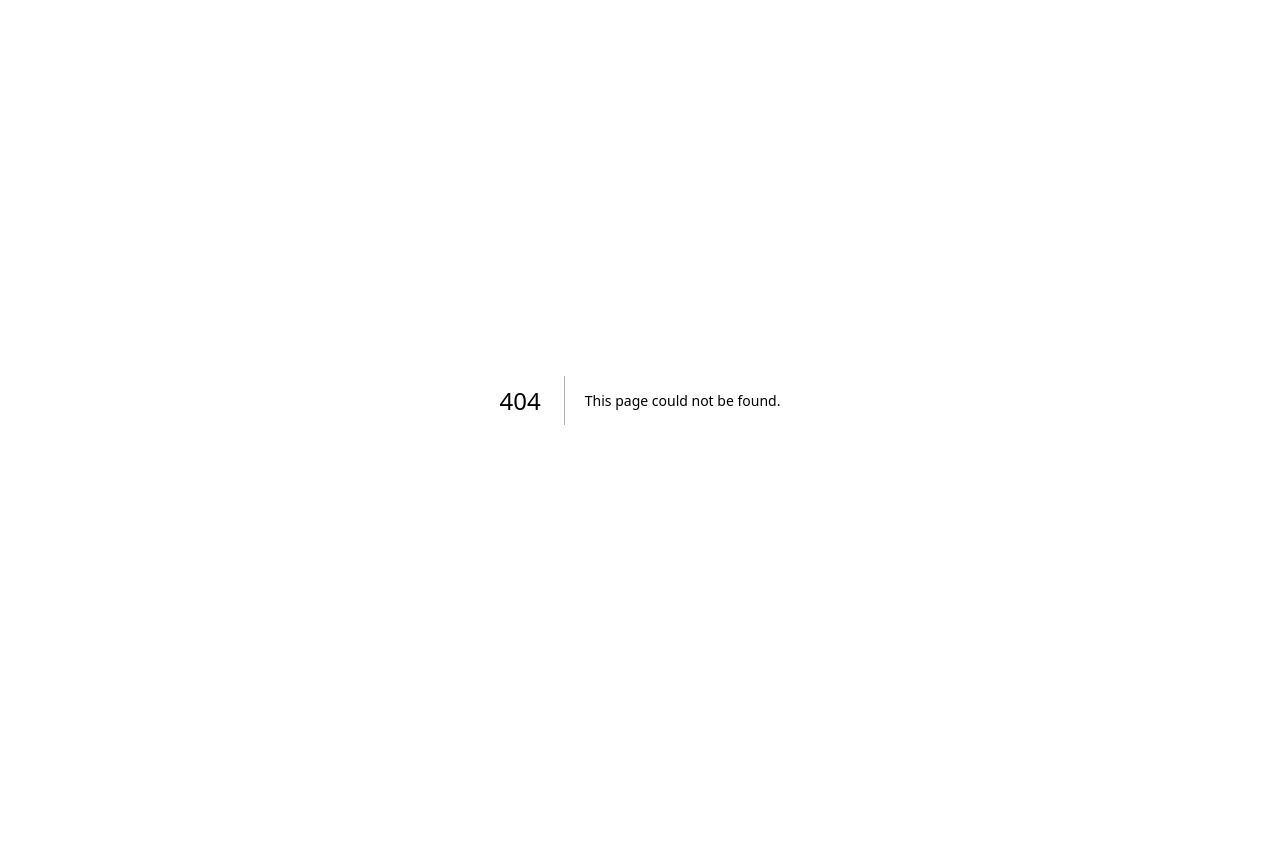
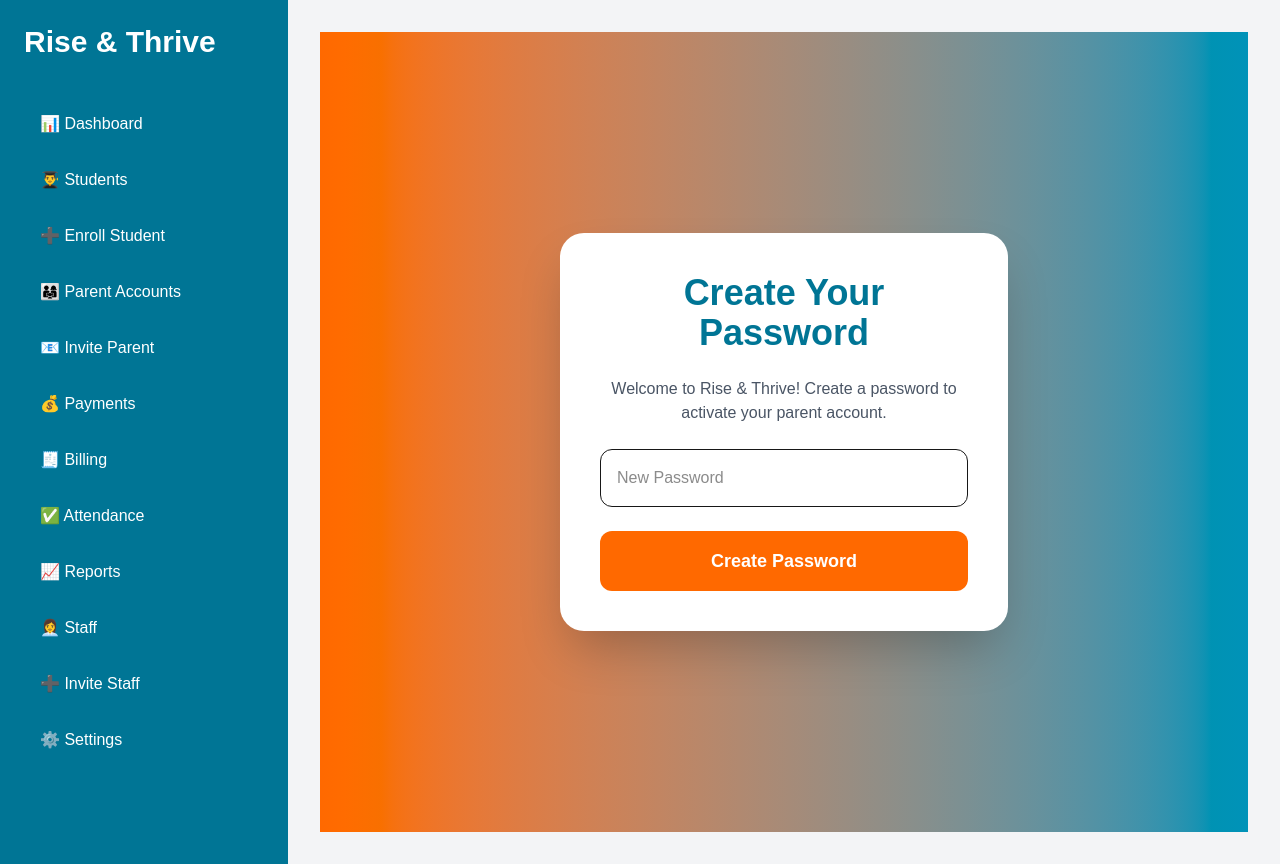
Before and after one commit to missmirandarae/RiseThrive, a Next.js app: page /admin/parent/setup-password in a window 1280 px wide. Before the commit this address had no page. Before the commit the page ends 800 px from the top, so only its background shows below. Built offline with nearby package versions, Linux system fonts and the light colour scheme; no server answers.

Commit message:
Add parent password setup page

```diff
--- /dev/null
+++ b/app/admin/parent/setup-password/page.tsx
@@ -0,0 +1,68 @@
+"use client";
+
+import { useState } from "react";
+import { useRouter } from "next/navigation";
+import { supabase } from "@/lib/supabase";
+
+export default function SetupPasswordPage() {
+  const router = useRouter();
+
+  const [password, setPassword] = useState("");
+  const [loading, setLoading] = useState(false);
+
+  async function createPassword(e: React.FormEvent) {
+    e.preventDefault();
+
+    setLoading(true);
+
+    const { error } = await supabase.auth.updateUser({
+      password,
+    });
+
+    setLoading(false);
+
+    if (error) {
+      alert(error.message);
+      return;
+    }
+
+    alert("Password created successfully!");
+
+    router.replace("/parent");
+    router.refresh();
+  }
+
+  return (
+    <main className="flex min-h-screen items-center justify-center bg-gradient-to-r from-orange-500 to-cyan-600 p-6">
+      <form
+        onSubmit={createPassword}
+        className="w-full max-w-md rounded-3xl bg-white p-10 shadow-2xl"
+      >
+        <h1 className="mb-6 text-center text-4xl font-bold text-cyan-700">
+          Create Your Password
+        </h1>
+
+        <p className="mb-6 text-center text-gray-600">
+          Welcome to Rise & Thrive! Create a password to activate your parent account.
+        </p>
+
+        <input
+          type="password"
+          placeholder="New Password"
+          className="mb-6 w-full rounded-xl border p-4"
+          value={password}
+          onChange={(e) => setPassword(e.target.value)}
+          required
+          minLength={8}
+        />
+
+        <button
+          disabled={loading}
+          className="w-full rounded-xl bg-orange-500 py-4 text-lg font-bold text-white hover:bg-orange-600"
+        >
+          {loading ? "Saving..." : "Create Password"}
+        </button>
+      </form>
+    </main>
+  );
+}
```
